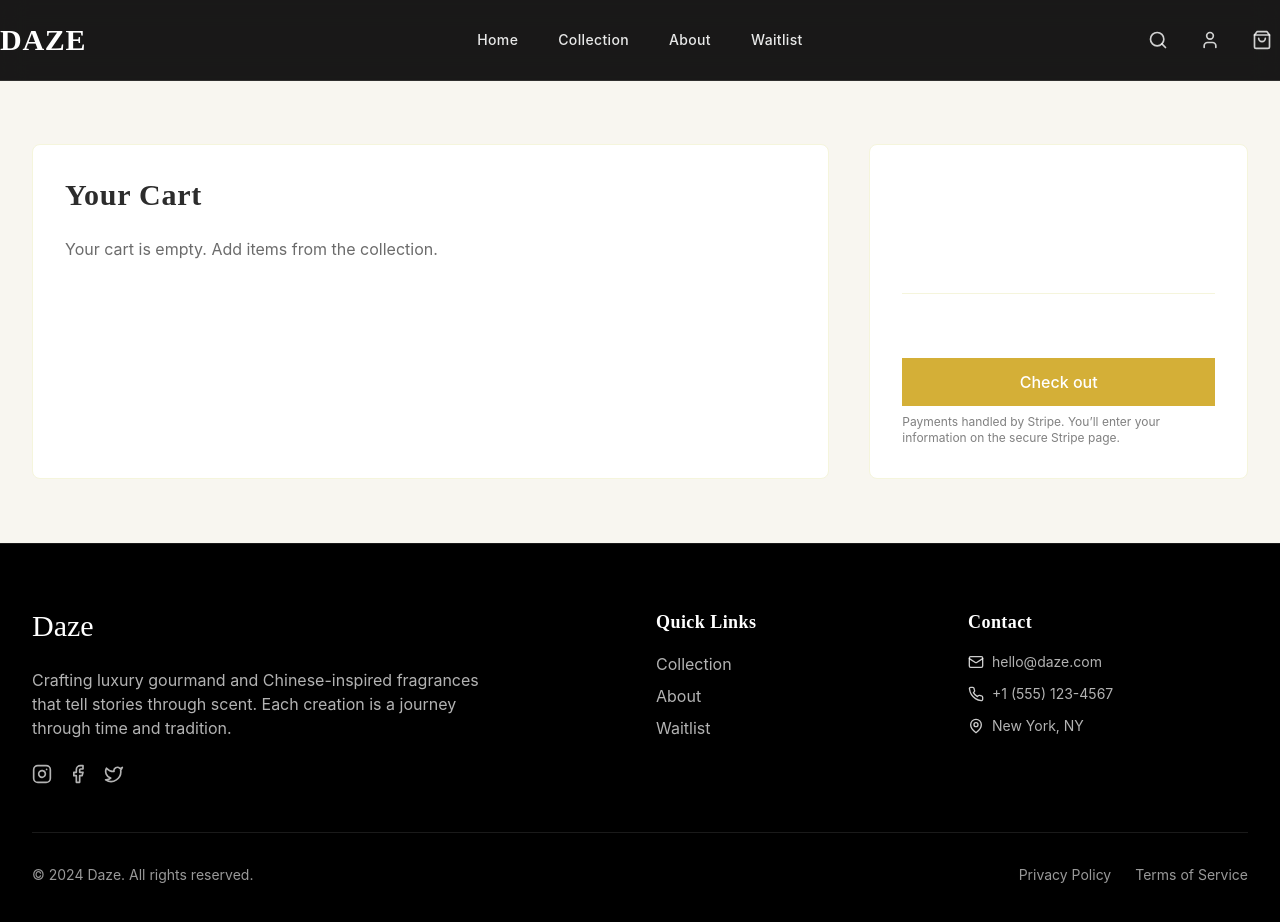
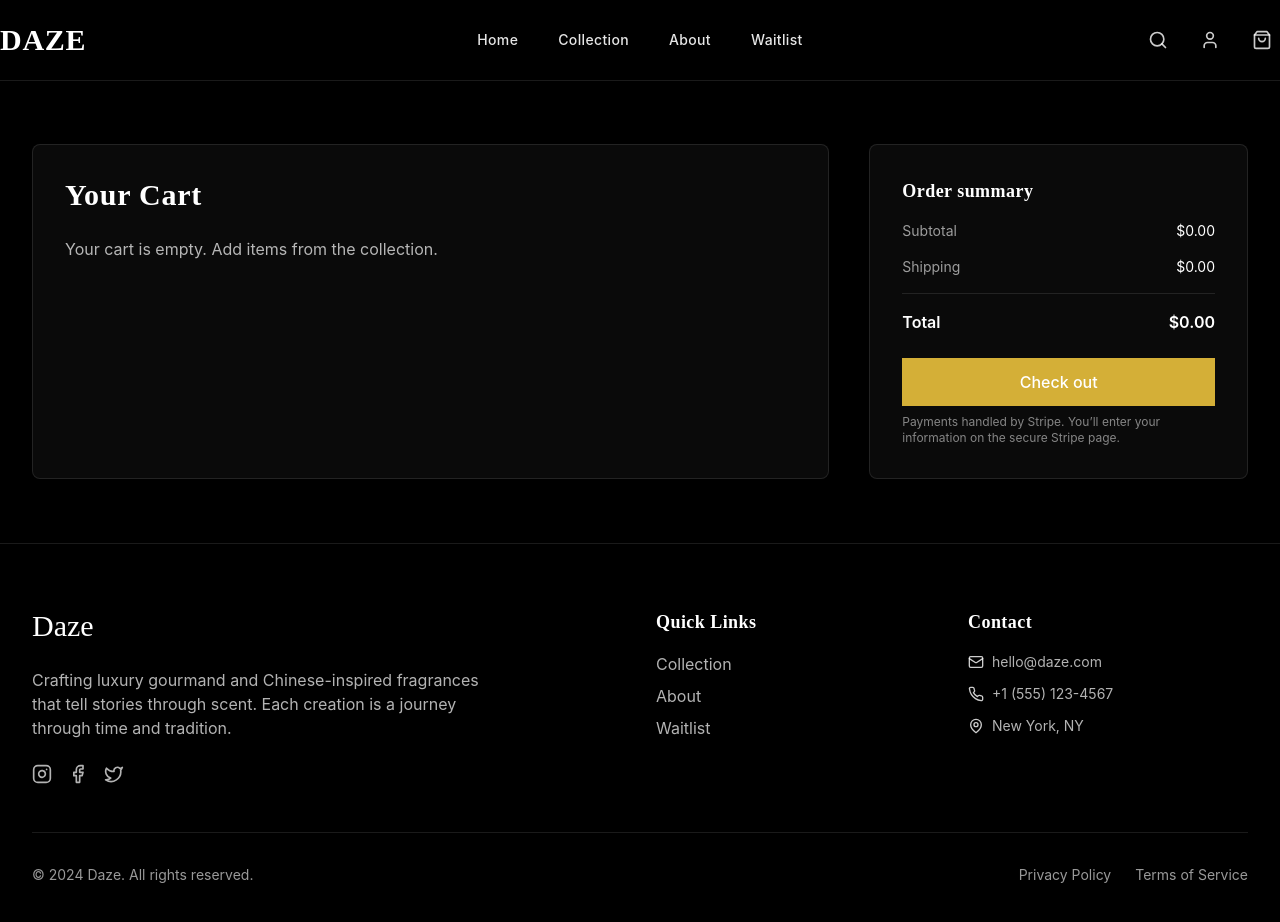
Before and after one commit to dingalanger/Daze-Perfumes, a Next.js app: page /checkout in a window 1280 px wide. Shown: the top 922 px of the page. Built offline with nearby package versions, Linux system fonts and the light colour scheme.

Commit message:
style(checkout): dark theme + visible summary; feat(cart): remove item control; style(cards): remove overlay icons

```diff
--- a/app/checkout/page.tsx
+++ b/app/checkout/page.tsx
@@ -1,46 +1,70 @@
 'use client'
 
+import { useEffect, useState } from 'react'
 import Header from '@/components/Header'
 import Footer from '@/components/Footer'
 
-function getCart() {
-  if (typeof window === 'undefined') return [] as any[]
+type CartItem = { id: string; name: string; price: number; quantity?: number }
+
+function readCart(): CartItem[] {
+  if (typeof window === 'undefined') return []
   try { return JSON.parse(localStorage.getItem('cart') || '[]') } catch { return [] }
 }
 
+function writeCart(items: CartItem[]) {
+  localStorage.setItem('cart', JSON.stringify(items))
+  window.dispatchEvent(new Event('cart:update'))
+}
+
 export default function CheckoutPage() {
+  const [items, setItems] = useState<CartItem[]>([])
+
+  useEffect(() => {
+    setItems(readCart())
+    const handler = () => setItems(readCart())
+    window.addEventListener('cart:update', handler)
+    return () => window.removeEventListener('cart:update', handler)
+  }, [])
+
+  const removeItem = (id: string) => {
+    const next = readCart().filter(i => i.id !== id)
+    writeCart(next)
+    setItems(next)
+  }
+
   const handleCheckout = async () => {
-    const items = getCart()
     const res = await fetch('/api/checkout/session', { method: 'POST', headers: { 'Content-Type': 'application/json' }, body: JSON.stringify({ items }) })
     if (!res.ok) return
     const { url } = await res.json()
     if (url) window.location.href = url
   }
 
-  const items = getCart()
-  const subtotal = items.reduce((s: number, i: any) => s + i.price * (i.quantity || 1), 0)
+  const subtotal = items.reduce((s, i) => s + i.price * (i.quantity || 1), 0)
 
   return (
-    <main className="min-h-screen pt-20 bg-daze-silk">
+    <main className="min-h-screen pt-20 bg-black">
       <Header />
 
       <section className="section-padding">
         <div className="container-custom">
           <div className="grid grid-cols-1 lg:grid-cols-3 gap-10">
             {/* Cart summary (main) */}
-            <div className="lg:col-span-2 bg-white p-8 border border-daze-cream rounded-lg">
-              <h1 className="text-3xl font-serif font-bold text-daze-charcoal mb-6">Your Cart</h1>
+            <div className="lg:col-span-2 bg-neutral-950 p-8 border border-white/10 rounded-lg">
+              <h1 className="text-3xl font-serif font-bold text-white mb-6">Your Cart</h1>
               {items.length === 0 ? (
-                <p className="text-daze-charcoal/70">Your cart is empty. Add items from the collection.</p>
+                <p className="text-white/70">Your cart is empty. Add items from the collection.</p>
               ) : (
                 <div className="space-y-4">
-                  {items.map((item: any) => (
-                    <div key={item.id} className="flex items-center justify-between border-b border-daze-cream pb-4">
+                  {items.map((item) => (
+                    <div key={item.id} className="flex items-center justify-between border-b border-white/10 pb-4">
                       <div>
-                        <p className="font-medium text-daze-charcoal">{item.name}</p>
-                        <p className="text-sm text-daze-charcoal/70">Qty {item.quantity || 1}</p>
+                        <p className="font-medium text-white">{item.name}</p>
+                        <p className="text-sm text-white/50">Qty {item.quantity || 1}</p>
                       </div>
-                      <span className="font-medium text-daze-charcoal">${(item.price * (item.quantity || 1)).toFixed(2)}</span>
+                      <div className="flex items-center gap-4">
+                        <button className="text-sm text-white/60 hover:text-white underline" onClick={() => removeItem(item.id)}>Remove</button>
+                        <span className="font-medium text-white">${(item.price * (item.quantity || 1)).toFixed(2)}</span>
+                      </div>
                     </div>
                   ))}
                 </div>
@@ -48,24 +72,24 @@ export default function CheckoutPage() {
             </div>
 
             {/* Order Summary */}
-            <aside className="bg-white p-8 border border-daze-cream rounded-lg">
-              <h2 className="text-lg font-semibold mb-4">Order summary</h2>
-              <div className="space-y-4">
+            <aside className="bg-neutral-950 p-8 border border-white/10 rounded-lg">
+              <h2 className="text-lg font-semibold text-white mb-4">Order summary</h2>
+              <div className="space-y-4 text-white/80">
                 <div className="flex justify-between text-sm">
-                  <span>Subtotal</span>
-                  <span>${subtotal.toFixed(2)}</span>
+                  <span className="text-white/60">Subtotal</span>
+                  <span className="text-white">${subtotal.toFixed(2)}</span>
                 </div>
                 <div className="flex justify-between text-sm">
-                  <span>Shipping</span>
-                  <span>$0.00</span>
+                  <span className="text-white/60">Shipping</span>
+                  <span className="text-white">$0.00</span>
                 </div>
-                <div className="border-t border-daze-cream pt-4 flex justify-between font-semibold">
-                  <span>Total</span>
-                  <span>${subtotal.toFixed(2)}</span>
+                <div className="border-t border-white/10 pt-4 flex justify-between font-semibold">
+                  <span className="text-white">Total</span>
+                  <span className="text-white">${subtotal.toFixed(2)}</span>
                 </div>
               </div>
               <button type="button" onClick={handleCheckout} className="btn-primary w-full mt-6">Check out</button>
-              <p className="text-xs text-daze-charcoal/60 mt-2">Payments handled by Stripe. You’ll enter your information on the secure Stripe page.</p>
+              <p className="text-xs text-white/50 mt-2">Payments handled by Stripe. You’ll enter your information on the secure Stripe page.</p>
             </aside>
           </div>
         </div>
--- a/components/FeaturedProducts.tsx
+++ b/components/FeaturedProducts.tsx
@@ -2,7 +2,7 @@
 
 import React from 'react'
 import Link from 'next/link'
-import { ShoppingBag, Crown, Sparkles } from 'lucide-react'
+import { Crown, Sparkles } from 'lucide-react'
 import { products as featuredProducts } from '@/lib/products'
 
 function addToCart(item: { id: string; name: string; price: number; quantity?: number }) {
@@ -38,11 +38,6 @@ export default function FeaturedProducts() {
                     </div>
                   </Link>
 
-                  {/* Action Buttons */}
-                  <div className="absolute top-4 right-4 flex flex-col space-y-2 opacity-0 group-hover:opacity-100 transition-opacity duration-300">
-                    <button className="w-8 h-8 bg-white/90 rounded-full flex items-center justify-center hover:bg-white text-black transition-colors duration-300" onClick={() => addToCart({ id: product.id, name: product.name, price: product.price })}><ShoppingBag size={16} /></button>
-                  </div>
-
                   {/* Category Badge */}
                   <div className="absolute top-4 left-4 flex items-center gap-2">
                     {isStallion && <Crown size={16} className="text-daze-gold" />}
```
